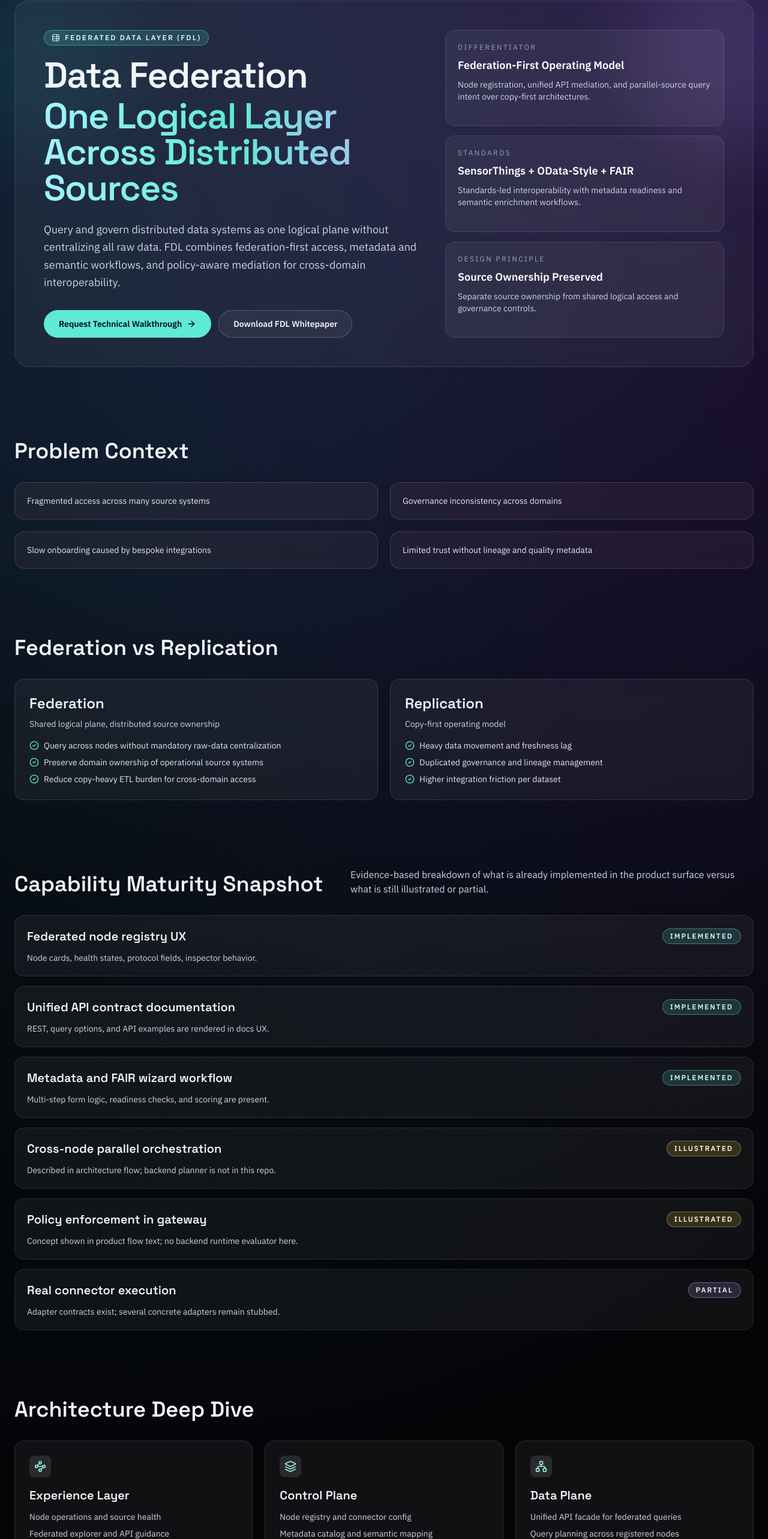
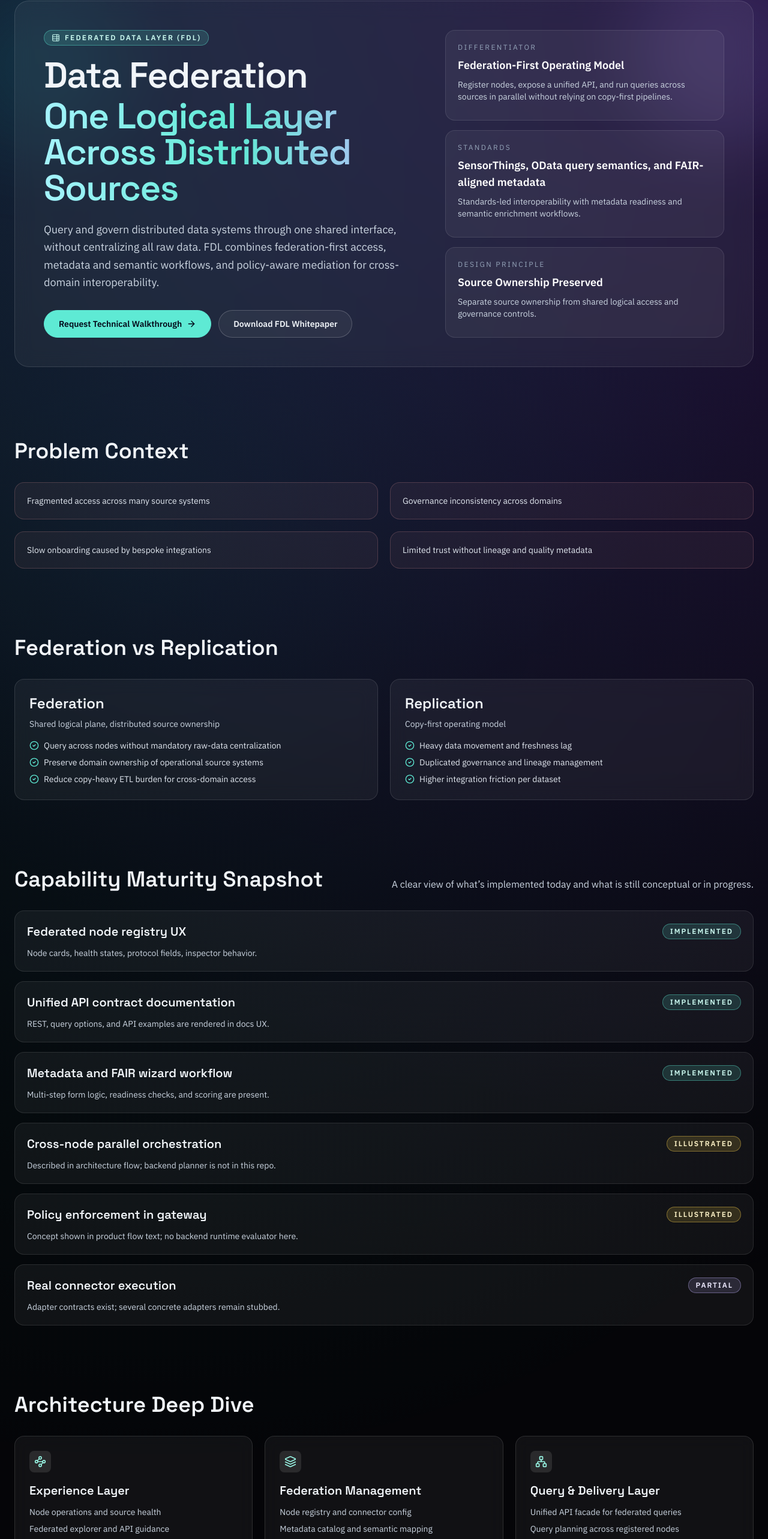
Before and after one commit to SemanticMatter/semanticmatter_landingpage, a Next.js app: page /products/data-federation in a window 1280 px wide. Shown: the part 175-2741 px from the top of the page at 60% size. Built offline with nearby package versions, Linux system fonts and the light colour scheme.

Commit message:
Improved language

```diff
--- a/app/products/data-federation/page.tsx
+++ b/app/products/data-federation/page.tsx
@@ -82,7 +82,7 @@ const architecturePlanes = [
     icon: Waypoints
   },
   {
-    title: "Control Plane",
+    title: "Federation Management",
     bullets: [
       "Node registry and connector config",
       "Metadata catalog and semantic mapping",
@@ -91,7 +91,7 @@ const architecturePlanes = [
     icon: Layers
   },
   {
-    title: "Data Plane",
+    title: "Query & Delivery Layer",
     bullets: [
       "Unified API facade for federated queries",
       "Query planning across registered nodes",
@@ -102,7 +102,7 @@ const architecturePlanes = [
 ];
 
 const requestSequence = [
-  "Client sends logical request with filter, select, and paging.",
+  "Client sends a query with filters, selected fields, and paging",
   "Gateway validates auth and policy scope.",
   "Planner resolves eligible nodes from registry.",
   "Subqueries execute in parallel with pushdown strategy.",
@@ -111,17 +111,17 @@ const requestSequence = [
 ];
 
 const connectorPatterns = [
-  "CatalogAdapter and WorkflowsAdapter abstraction for swap-ready integration boundaries.",
+  "CatalogAdapter and WorkflowsAdapter abstraction for clean integration boundaries.",
   "API adapter contracts define endpoint mapping and payload translation.",
   "Mock and real backend modes support progressive adoption.",
-  "Connector evolution can happen without redesigning the full UX surface."
+  "Add or upgrade connectors without changing the UI."
 ];
 
 const governanceAndOps = [
   "FAIR-guided metadata capture and readiness scoring.",
   "Node health indicators with degraded-state semantics.",
   "Workflow run lifecycle patterns: queued, running, failed, completed.",
-  "Recommended SLOs: 99.9% gateway uptime, P95 query latency under 2s, freshness lag under 5 minutes."
+  "Operational targets: 99.9% gateway uptime, P95 query latency under 2s, freshness lag under 5 minutes."
 ];
 
 const roadmap = [
@@ -175,7 +175,7 @@ export default function DataFederationPage() {
                 </span>
               </h1>
               <p className="mt-6 max-w-2xl text-lg leading-relaxed text-slate-300">
-                Query and govern distributed data systems as one logical plane
+                Query and govern distributed data systems through one shared interface,
                 without centralizing all raw data. FDL combines federation-first
                 access, metadata and semantic workflows, and policy-aware
                 mediation for cross-domain interoperability.
@@ -205,8 +205,8 @@ export default function DataFederationPage() {
                   Federation-First Operating Model
                 </p>
                 <p className="mt-2 text-sm text-slate-300">
-                  Node registration, unified API mediation, and parallel-source
-                  query intent over copy-first architectures.
+                  Register nodes, expose a unified API, and run queries across sources in parallel
+                  without relying on copy-first pipelines.
                 </p>
               </article>
               <article className="rounded-2xl border border-white/10 bg-white/5 p-5">
@@ -214,7 +214,7 @@ export default function DataFederationPage() {
                   Standards
                 </p>
                 <p className="mt-2 text-lg font-semibold text-white">
-                  SensorThings + OData-Style + FAIR
+                  SensorThings, OData query semantics, and FAIR-aligned metadata
                 </p>
                 <p className="mt-2 text-sm text-slate-300">
                   Standards-led interoperability with metadata readiness and
@@ -284,8 +284,7 @@ export default function DataFederationPage() {
             Capability Maturity Snapshot
           </h2>
           <p className="max-w-2xl text-sm text-slate-300 md:text-base">
-            Evidence-based breakdown of what is already implemented in the
-            product surface versus what is still illustrated or partial.
+            A clear view of what’s implemented today and what is still conceptual or in progress.
           </p>
         </div>
         <div className="mt-8 space-y-4">
```
